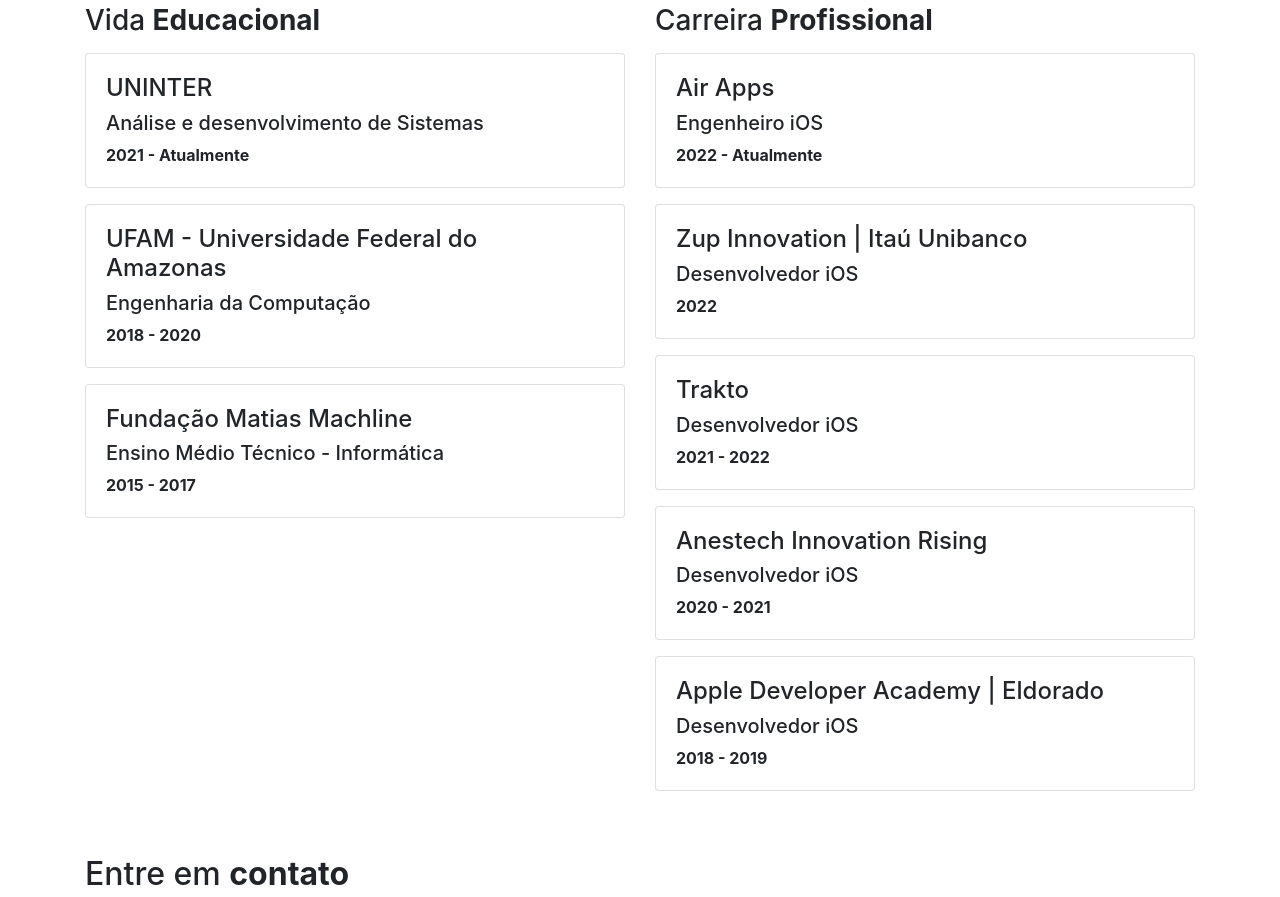
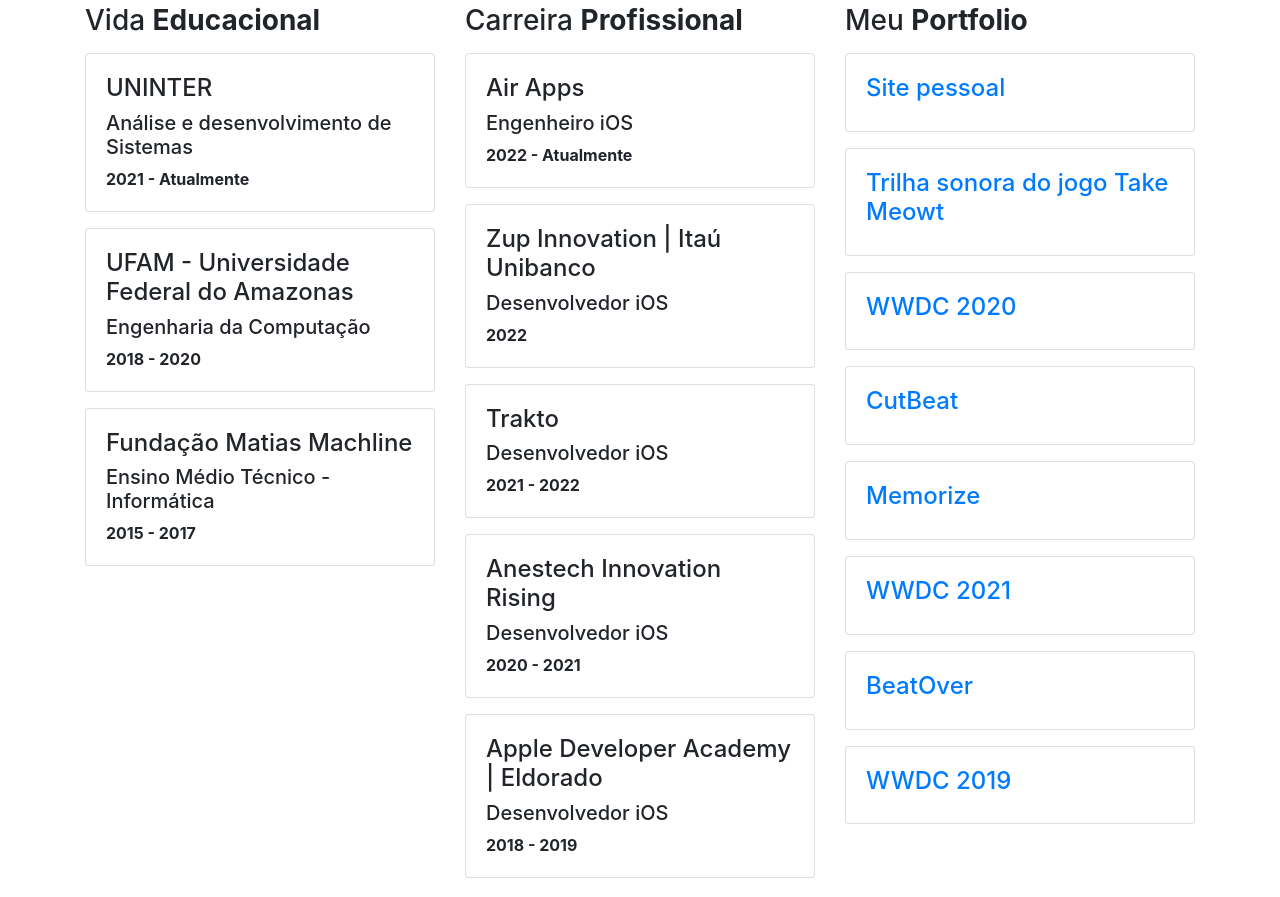
Before and after one commit to joaotribuzy/portfolio-uninter, a plain HTML site: page index.html in a window 1280 px wide. Shown: the part 725-1622 px from the top of the page. Drawn offline with nearby package versions, Linux system fonts and the light colour scheme.

Commit message:
Adiciona o portfolio

```diff
--- a/index.html
+++ b/index.html
@@ -17,7 +17,7 @@
             <a class="nav-item nav-link" href="#about-me">Sobre mim</a>
             <a class="nav-item nav-link" href="#educacional">Vida Educacional</a>
             <a class="nav-item nav-link" href="#professional">Carreira Profissional</a>
-            <a class="nav-item nav-link" href="#">Portfolio</a>
+            <a class="nav-item nav-link" href="#portfolio">Portfolio</a>
             <a class="nav-item nav-link" href="#contact">Contato</a>
         </nav>
     </div>
@@ -44,9 +44,9 @@
         </div>
     </div>
 
-    <div class="container mt-5" id="educacional">
+    <div class="container mt-5">
         <div class="row">
-            <div class="col">
+            <div class="col" id="educacional">
                 <h3 class="mb-3">Vida <strong>Educacional</strong></h3>
 
                 <div class="card mb-3">
@@ -74,10 +74,10 @@
                 </div>
             </div>
 
-            <div class="col">
+            <div class="col" id="professional">
                 <h3 class="mb-3">Carreira <strong>Profissional</strong></h3>
 
-                <div class="card mb-3" id="professional">
+                <div class="card mb-3">
                     <div class="card-body">
                         <h4>Air Apps</h4>
                         <h5>Engenheiro iOS</h5>
@@ -118,6 +118,75 @@
                 </div>
 
             </div>
+
+            <div class="col" id="portfolio">
+                <h3 class="mb-3">Meu <strong>Portfolio</strong></h3>
+
+                <div class="card mb-3">
+                    <div class="card-body">
+                        <h4>
+                            <a href="https://www.tribuzera.com/">Site pessoal</a>
+                        </h4>
+                    </div>
+                </div>
+
+                <div class="card mb-3">
+                    <div class="card-body">
+                        <h4>
+                            <a href="https://open.spotify.com/album/7DUQTGQcKzosRng619Dffv?si=ALwy-nSGTTax2klEEnUu7Q">Trilha sonora do jogo Take Meowt</a>
+                        </h4>
+                    </div>
+                </div>
+
+                <div class="card mb-3">
+                    <div class="card-body">
+                        <h4>
+                            <a href="https://github.com/tribuzera/WWDC2020">WWDC 2020</a>
+                        </h4>
+                    </div>
+                </div>
+
+                <div class="card mb-3">
+                    <div class="card-body">
+                        <h4>
+                            <a href="https://apps.apple.com/us/app/cutbeat/id1449737856">CutBeat</a>
+                        </h4>
+                    </div>
+                </div>
+
+                <div class="card mb-3">
+                    <div class="card-body">
+                        <h4>
+                            <a href="https://github.com/tribuzera/Memorize">Memorize</a>
+                        </h4>
+                    </div>
+                </div>
+
+                <div class="card mb-3">
+                    <div class="card-body">
+                        <h4>
+                            <a href="https://github.com/tribuzera/WWDC21">WWDC 2021</a>
+                        </h4>
+                    </div>
+                </div>
+
+                <div class="card mb-3">
+                    <div class="card-body">
+                        <h4>
+                            <a href="https://apps.apple.com/us/app/beatover/id1480818540">BeatOver</a>
+                        </h4>
+                    </div>
+                </div>
+
+                <div class="card mb-3">
+                    <div class="card-body">
+                        <h4>
+                            <a href="https://github.com/tribuzera/WWDC19">WWDC 2019</a>
+                        </h4>
+                    </div>
+                </div>
+
+            </div>
         </div>
     </div>
 
```
